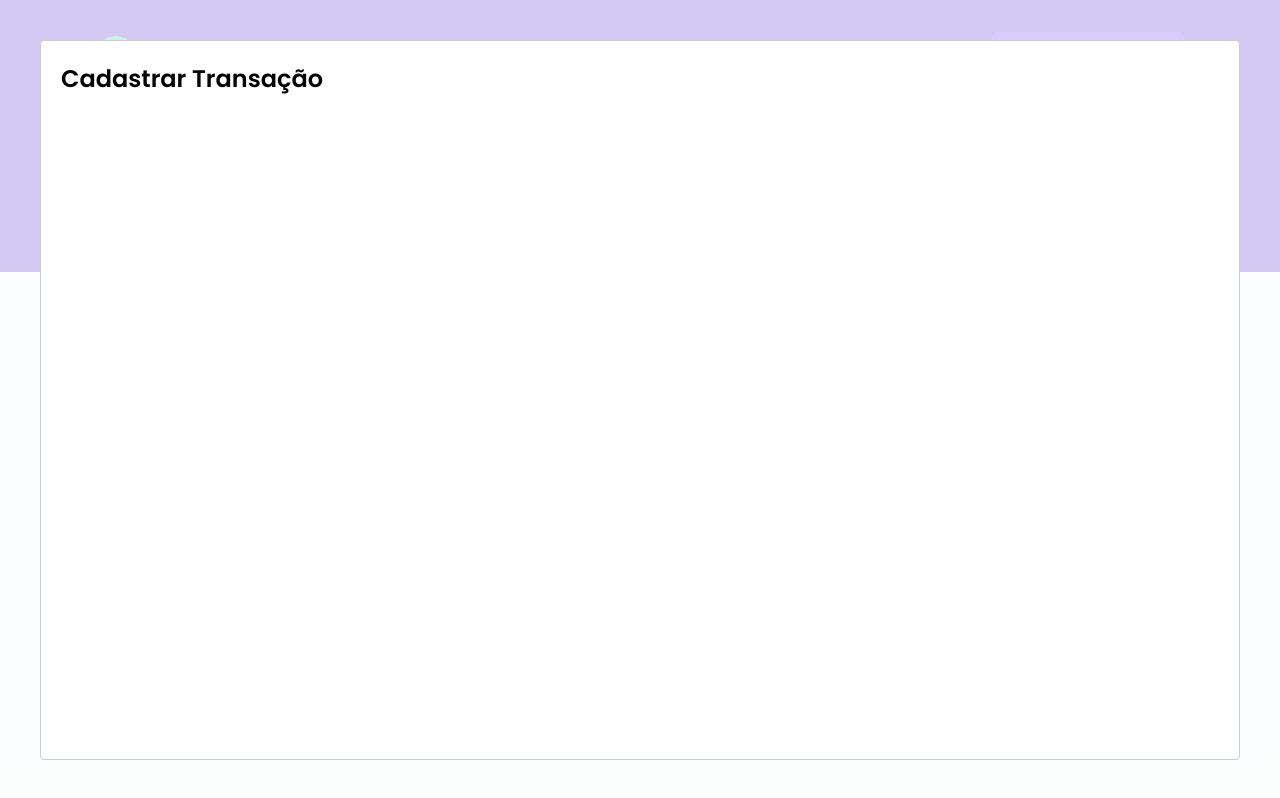
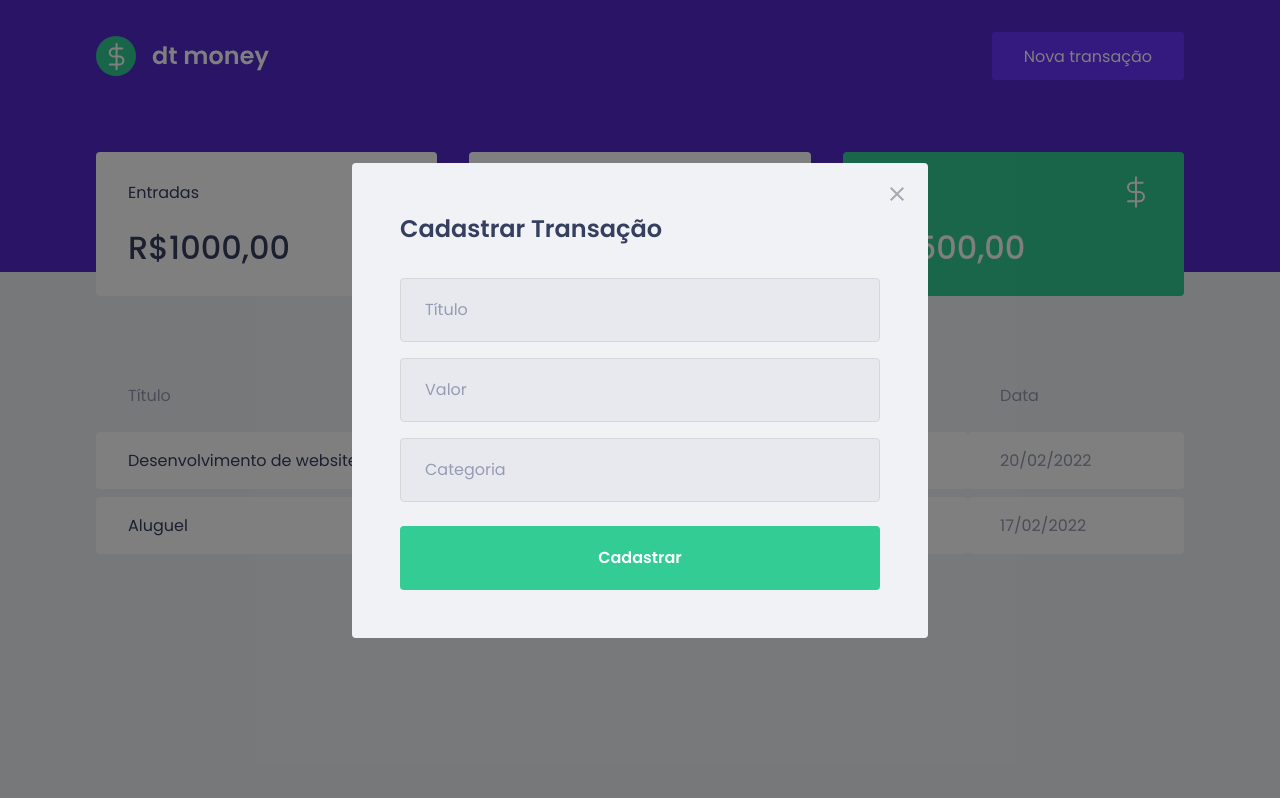
Before and after one commit to manuellaguimaraes/dtmoney, a React (Create React App) app: page / in a window 1280 px wide. Both pictures are taken after a click on the button "Nova transação". Built offline with nearby package versions, Linux system fonts and the light colour scheme; no server answers; what miragejs would draw is missing.

Commit message:
Modal & Forms - Estilizando o Modal

```diff
--- a/src/App.tsx
+++ b/src/App.tsx
@@ -2,6 +2,7 @@
 import Modal from 'react-modal';
 import { Dashboard } from "./components/Dashboard";
 import { Header } from "./components/Header";
+import { NewTransactionModal } from "./components/NewTransactionModal";
 
 import { GlobalStyle } from "./styles/global";
 
@@ -22,14 +23,10 @@
     <>
       <Header onOpenNewTransactionModal={handleOpenNewTransactionModal}/>
       <Dashboard />
-
-      <Modal
-          isOpen={isNewTransactionModalOpen}
-          onRequestClose={handleCloseNewTransactionModal}
-        >
-          <h2>Cadastrar Transação</h2>
-        </Modal>
-
+      <NewTransactionModal
+        isOpen={isNewTransactionModalOpen}
+        onRequestClose={handleCloseNewTransactionModal}
+      />
       <GlobalStyle />
     </>
   );
--- /dev/null
+++ b/src/components/NewTransactionModal/index.tsx
@@ -0,0 +1,46 @@
+import Modal from 'react-modal';
+import { Container } from './styles';
+import closeImg from '../../assets/close.svg'
+
+interface NewTransactionModalProps {
+  isOpen: boolean;
+  onRequestClose: () => void;
+}
+
+export function NewTransactionModal({isOpen, onRequestClose}: NewTransactionModalProps){
+  return (
+    <Modal
+      isOpen={isOpen}
+      onRequestClose={onRequestClose}
+      overlayClassName="react-modal-overlay"
+      className="react-modal-content"
+    >
+      <button
+        type="button"
+        onClick={onRequestClose}
+        className="react-modal-close"
+      >
+        <img src={closeImg} alt="Fechar modal"/>
+      </button>
+
+      <Container>
+        <h2>Cadastrar Transação</h2>
+        <input
+          placeholder="Título"
+        />
+        <input
+          type="number"
+          placeholder="Valor"
+        />
+        <input
+          placeholder="Categoria"
+        />
+        <button type="submit">
+          Cadastrar
+        </button>
+
+      </Container>
+
+    </Modal>
+  );
+}
--- /dev/null
+++ b/src/components/NewTransactionModal/styles.ts
@@ -0,0 +1,49 @@
+import styled from 'styled-components';
+
+export const Container = styled.form`
+  h2 {
+    color: var(--text-title);
+    font-size: 1.5rem;
+    margin-bottom: 2rem;
+  }
+
+  input {
+    width: 100%;
+    padding: 0 1.5rem;
+    height: 4rem;
+    border-radius: 0.25rem;
+
+    border: 1px solid #D7D7D7;
+    background: #E7E9EE;
+
+    font-weight: 400;
+    font-size: 1rem;
+
+    &::placeholder {
+      color: var(--text-body);
+    }
+
+    & + input {
+      margin-top: 1rem;
+    }
+  }
+
+  button[type="submit"] {
+    width: 100%;
+    padding: 0 1.5rem;
+    height: 4rem;
+    background: var(--green);
+    color: #FFF;
+    border-radius: 0.25rem;
+    border: 0;
+    font-size: 1rem;
+    font-weight: 600;
+    margin-top: 1.5rem;
+
+    transition: filter 0.2s;
+
+    &:hover {
+      filter: brightness(0.9);
+    }
+  }
+`;
--- a/src/styles/global.ts
+++ b/src/styles/global.ts
@@ -57,4 +57,41 @@
     opacity: 0.6;
     cursor: not-allowed;
   }
+
+  .react-modal-overlay {
+    background: rgba(0, 0, 0, 0.5);
+    position: fixed;
+    top: 0;
+    bottom: 0;
+    right: 0;
+    left: 0;
+
+    display: flex;
+    align-items: center;
+    justify-content: center;
+  }
+
+  .react-modal-content {
+    width: 100%;
+    max-width: 576px;
+    background: var(--background);
+    padding: 3rem;
+    position: relative;
+
+    border-radius: 0.25rem;
+  }
+
+  .react-modal-close {
+    position: absolute;
+    right: 1.5rem;
+    top: 1.5rem;
+    border: 0;
+    background: transparent;
+
+    transition: filter 0.2s;
+
+    &:hover {
+      filter: brightness(0.8);
+    }
+  }
 `
```
